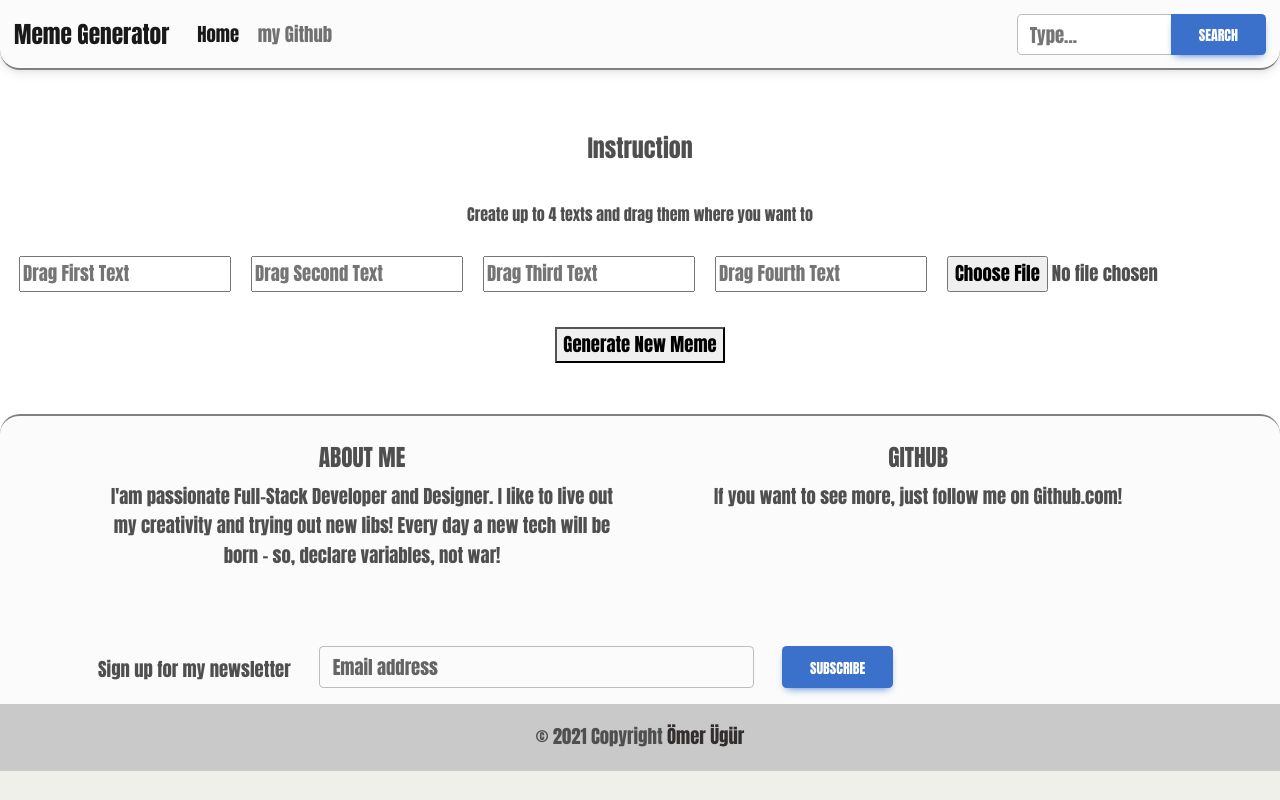
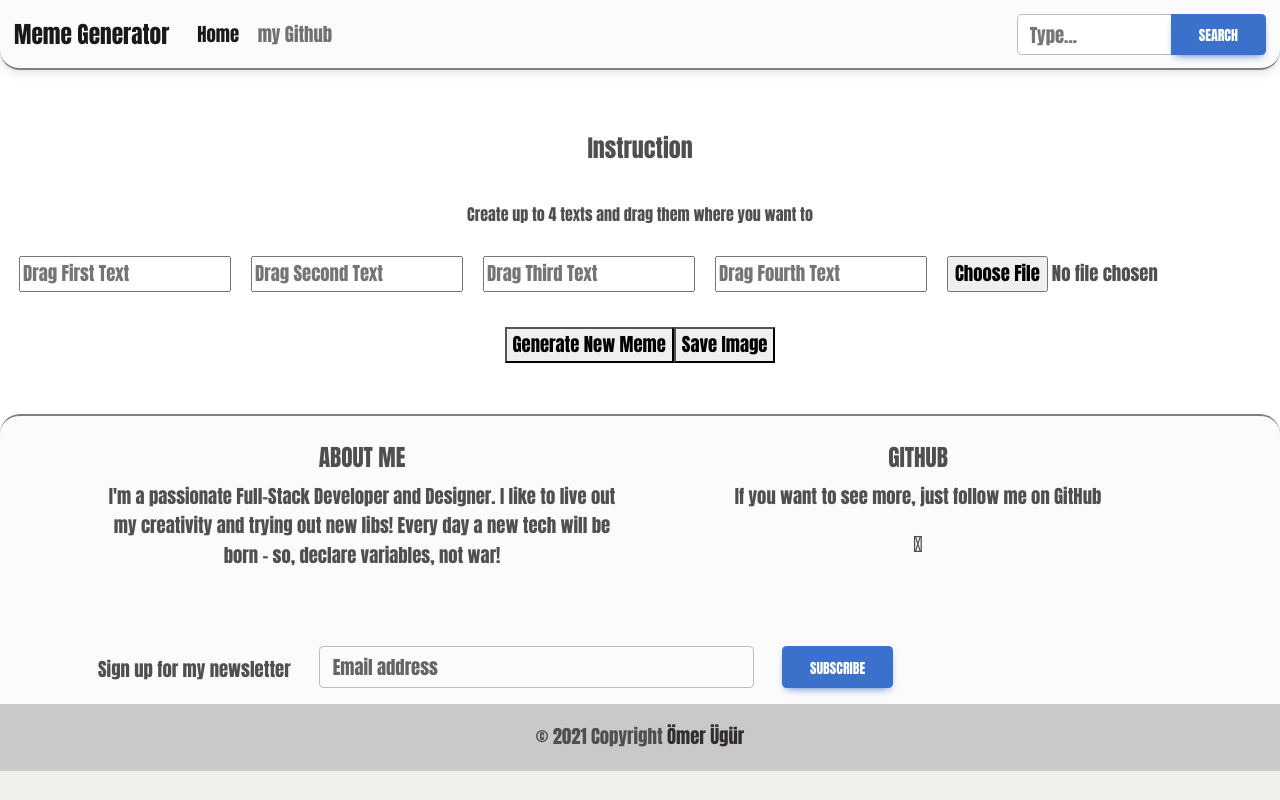
Before and after one commit to oemerueguer/mymeme-generator, a React (Create React App) app: page / in a window 1280 px wide. Built offline with nearby package versions, Linux system fonts and the light colour scheme; no server answers.

Commit message:
saving picture

```diff
--- a/public/index.html
+++ b/public/index.html
@@ -3,6 +3,7 @@
   <head>
     <meta charset="utf-8" />
     <link rel="icon" href="%PUBLIC_URL%/favicon.ico" />
+    <link href="https://cdnjs.cloudflare.com/ajax/libs/font-awesome/5.13.0/css/all.min.css" rel="stylesheet">
     <meta name="viewport" content="width=device-width, initial-scale=1" />
     <meta name="theme-color" content="#000000" />
     <meta
--- a/src/components/Footer.js
+++ b/src/components/Footer.js
@@ -12,7 +12,7 @@ export default function Footer() {
             <h5 className='text-uppercase'>About me</h5>
 
             <p>
-                I'am passionate Full-Stack Developer and Designer. I like to live out my creativity and
+                I'm a passionate Full-Stack Developer and Designer. I like to live out my creativity and
                 trying out new libs! Every day a new tech will be born - so, declare variables, not war!
             </p>
           </MDBCol>
@@ -21,7 +21,10 @@ export default function Footer() {
             <h5 className='text-uppercase'>Github</h5>
 
             <p>
-                If you want to see more, just follow me on Github.com!
+                If you want to see more, just follow me on GitHub
+            </p>
+            <p>
+              <i class="fab fa-github"></i>
             </p>
           </MDBCol>
         </MDBRow>
--- a/src/components/MemesGenerator.js
+++ b/src/components/MemesGenerator.js
@@ -1,6 +1,7 @@
 import React, { useEffect, useState } from "react";
 import Axios from "axios";
 import "../components/MemeStyle.css";
+import domtoimage from "dom-to-image";
 
 export default function Memes() {
   const [picture, setPicture] = useState();
@@ -27,6 +28,15 @@ export default function Memes() {
   const uploadingPicture = (e) => {
     console.log(e)
     setPicture({file: URL.createObjectURL(e.target.files[0])}.file)
+  }
+  const savePicture = () => {
+    domtoimage.toJpeg(document.getElementById('my-node'), { quality: 0.95 })
+    .then((dataUrl) => {
+        var link = document.createElement('a');
+        link.download = 'my-image-name.jpeg';
+        link.href = dataUrl;
+        link.click();
+    });
   }
 
  // Control purposes if states working
@@ -71,8 +81,10 @@ export default function Memes() {
         />
       </div>
       <button className="generateBtn" onClick={fetchPicture}>Generate New Meme</button>
+      <button>Save Image</button>
 
     <div className="myMeme">
+      <div id="my-node">
       <div>
           <p className="firstText">{firstText}</p>
       </div>
@@ -86,7 +98,8 @@ export default function Memes() {
           <p className="fourthText">{fourthText}</p>
       </div>
       <div className="generatedPic">
-        {picture && <img className="memePic" src={picture} />}
+        {picture && <img className="memePic" src={picture} alt="Your generated Meme"/>}
+      </div>
       </div>
 
 
```
Also changed, not shown: 1 other file (tests, documents, lock files or other folders).
